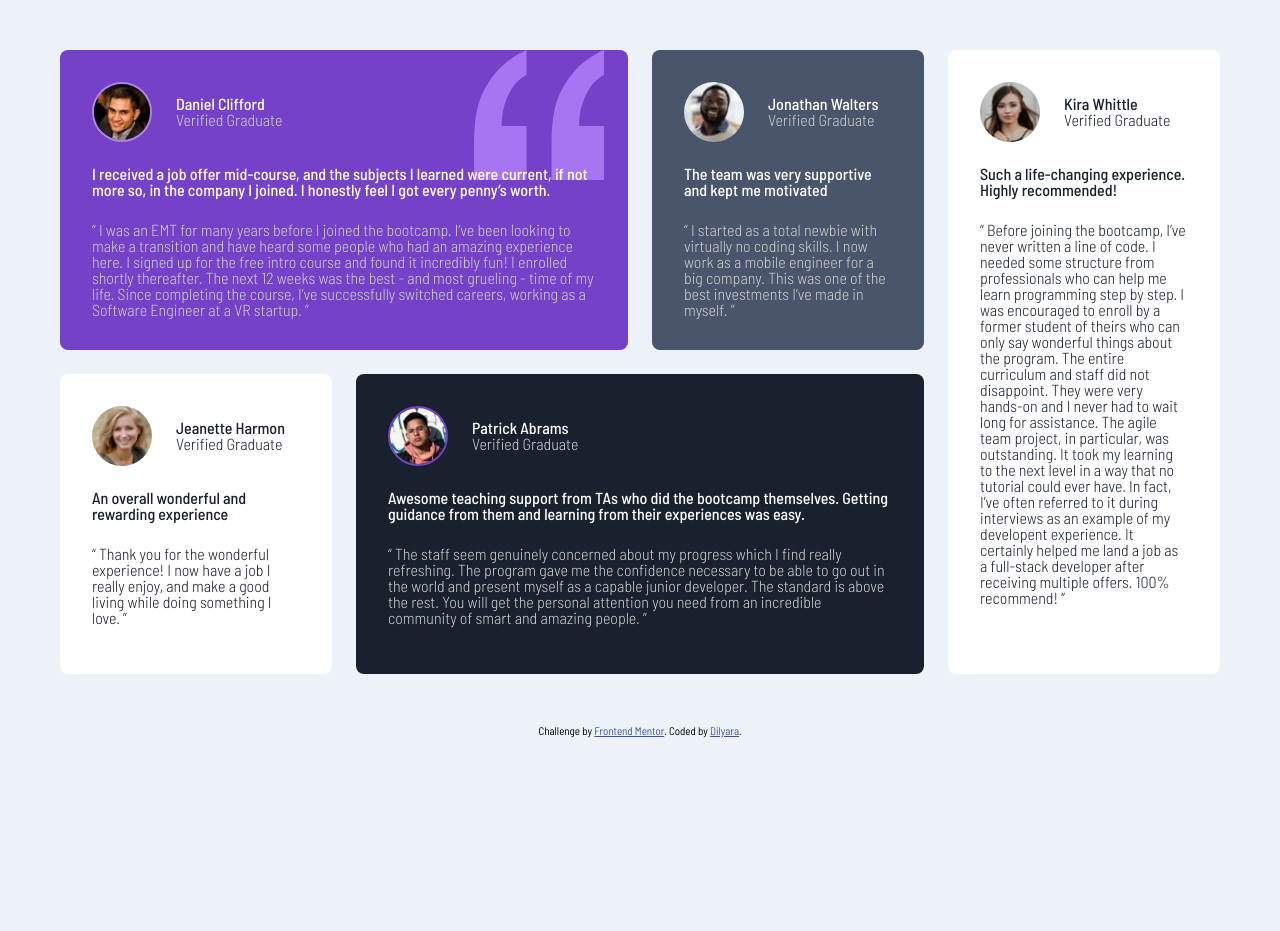
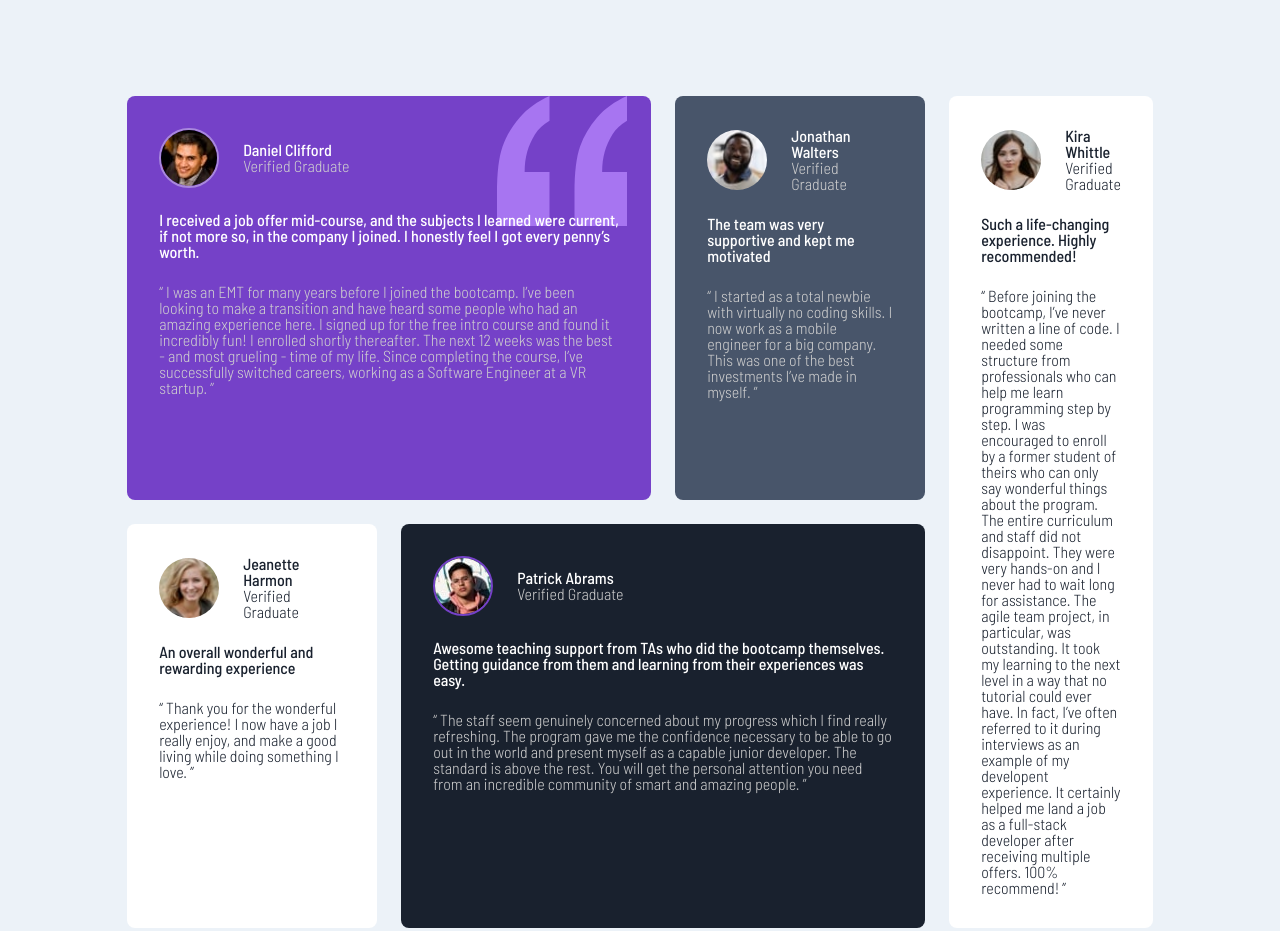
Before and after one commit to Dilyara1/testimonials-grid-section-main, a plain HTML site: page index.html in a window 1280 px wide. Shown: the top 931 px of the page. Before the commit the page ends 800 px from the top, so only its background shows below. Drawn offline with Linux system fonts and the light colour scheme.

Commit message:
feat: responsive

```diff
--- a/styles.css
+++ b/styles.css
@@ -9,21 +9,23 @@ body {
     font-family: "Barlow Semi Condensed", serif;
     background-color: hsl(210, 46%, 95%);
     height: 100vh;
+    display: grid;
+    place-items: center;
 }
 
 main {
-    width: 100%;
-    padding: 50px 24px;
+    margin-block: 4rem;
 }
 
 section {
+    width: 100%;
     display: grid;
     gap: 24px;
+    padding: 32px;
 }
 
 .testimonial {
     width: 100%;
-    max-width: 600px;
     border-radius: 8px;
     padding: 32px;
 }
@@ -118,21 +120,11 @@ figure {
 .attribution { font-size: 11px; text-align: center; }
 .attribution a { color: hsl(228, 45%, 44%); }
 
-/* Desktop (1024px) */
-@media (min-width: 1024px) {
-    main {
-        margin: 0 auto;
-        padding: 50px 60px;
-    }
+@media (min-width: 600px) {
     section {
-        grid-template-columns: repeat(auto-fill, minmax(250px, 1fr));
-        grid-template-rows: repeat(2, 1fr);
+        grid-template-columns: repeat(2, minmax(250px, 1fr));
+        grid-template-rows: repeat(auto-fill, minmax(250px, 1fr));
         place-content: center;
-        gap: 24px;
-    }
-
-    .testimonial {
-        max-width: none;
     }
 
     .testimonial--1 {
@@ -140,19 +132,58 @@ figure {
         grid-row: 1;
     }
 
+    .testimonial--2 {
+        grid-column: 1;
+        grid-row: 2;
+    }
+
     .testimonial--3 {
-        grid-column: 1 / 2;
+        grid-column: 2;
         grid-row: 2;
     }
 
     .testimonial--4 {
-        grid-column: 2 / 4;
-        grid-row: 2;
+        grid-column: 1 / 3;
+        grid-row: 4;
     }
 
     .testimonial--5 {
-        grid-column: 4 / 5;
-        grid-row: 1 / 3
+        grid-column: 1 / 3;
+        grid-row: 5;
+    }
+}
+
+@media (min-width: 768px) {
+    section {
+        width: 80%;
+        margin: 0 auto;
+        grid-template-columns: repeat(3, minmax(250px, 1fr));
+        grid-template-rows: repeat(3, minmax(250px, 1fr));
+    }
+
+    .testimonial--1 {
+        grid-column: 1 / 3;
+        grid-row: 1;
+    }
+
+    .testimonial--2 {
+        grid-column: 3;
+        grid-row: 1;
+    }
+
+    .testimonial--3 {
+        grid-column: 1 / 2;
+        grid-row: 3;
+    }
+
+    .testimonial--4 {
+        grid-column: 2/4;
+        grid-row: 3
+    }
+
+    .testimonial--5 {
+        grid-column: 1/4;
+        grid-row: 2;
     }
 
     .testimonial__title {
@@ -166,11 +197,38 @@ figure {
     }
 }
 
-/* Large Desktop (min-width: 1440px) */
-@media (min-width: 1440px) {
+
+/* Desktop (1024px) */
+@media (min-width: 1024px) {
     section {
-        grid-template-columns: repeat(4, 1fr);
+        grid-template-columns: repeat(auto-fill, minmax(250px, 1fr));
+        grid-template-rows: repeat(2, 1fr);
         justify-items: center;
-        place-content: center;
+    }
+
+    .testimonial--1 {
+        grid-column: 1 / 3;
+        grid-row: 1;
+    }
+
+    .testimonial--2 {
+        grid-column: 3;
+        grid-row: 1;
+    }
+
+
+    .testimonial--3 {
+        grid-column: 1;
+        grid-row: 2;
+    }
+
+    .testimonial--4 {
+        grid-column: 2 / 4;
+        grid-row: 2;
+    }
+
+    .testimonial--5 {
+        grid-column: 4;
+        grid-row: 1 / 3
     }
 }
```
